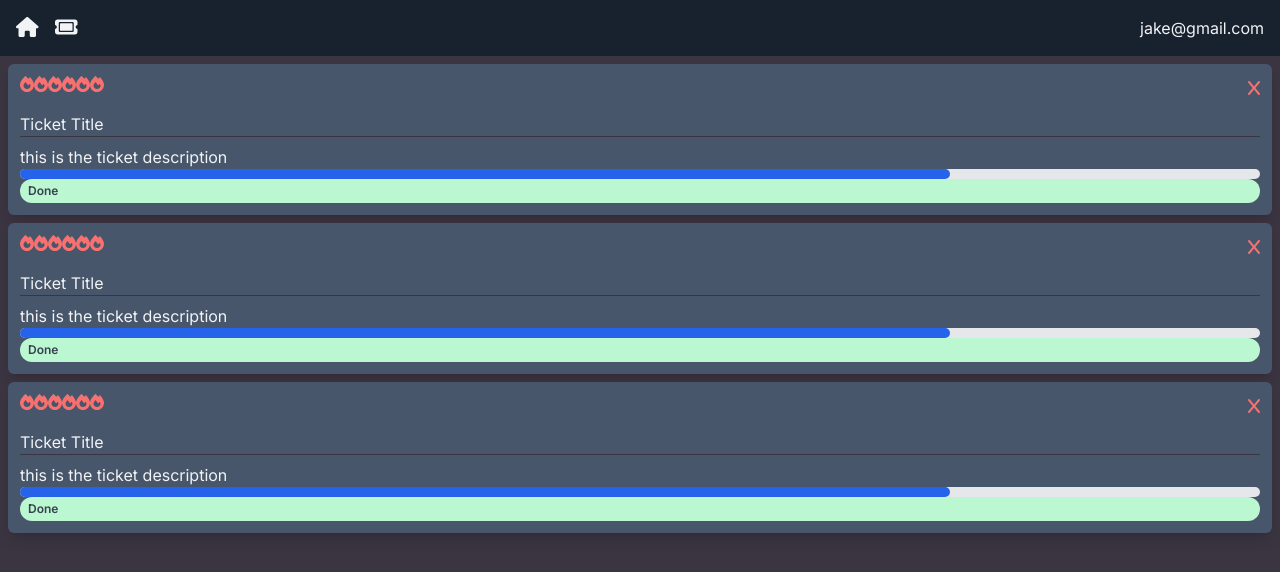
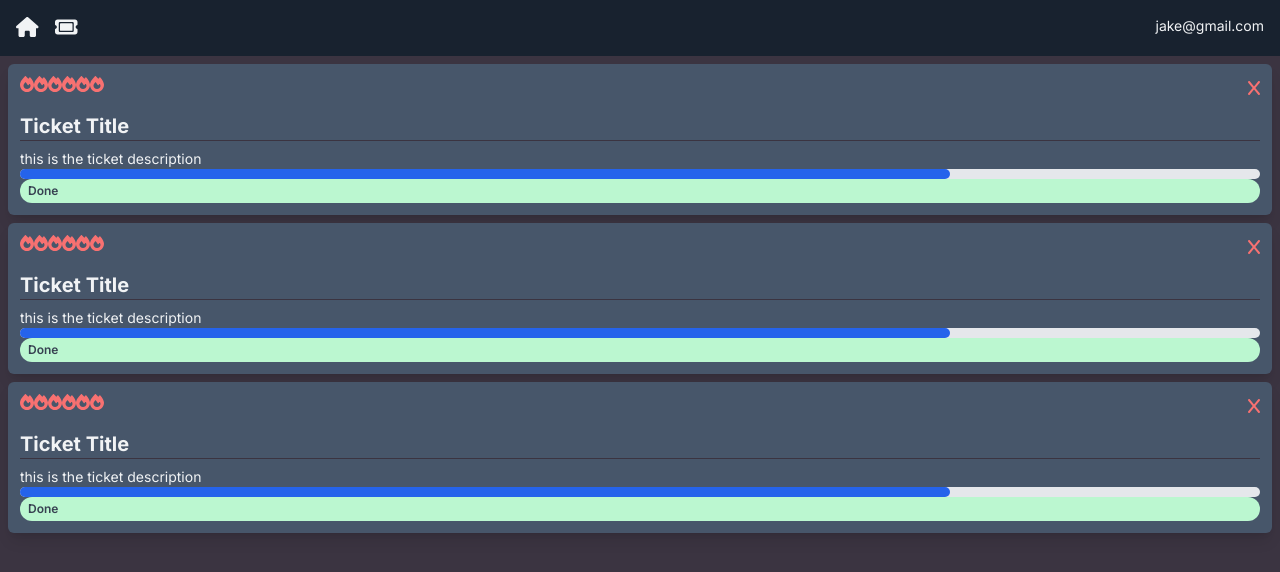
Before and after one commit to leila0202/ticket-app, a Next.js app: page / in a window 1280 px wide. Shown: the top 572 px of the page. Built offline with nearby package versions, Linux system fonts and the light colour scheme.

Commit message:
added some styling for h1-4 and p tag

```diff
--- a/app/globals.css
+++ b/app/globals.css
@@ -1,6 +1,35 @@
 @tailwind base;
 @tailwind components;
 @tailwind utilities;
+
+@layer base {
+  h1,
+  h2,
+  h3,
+  h4 {
+    @apply font-bold;
+  }
+
+  h1 {
+    @apply text-4xl;
+  }
+
+  h2 {
+    @apply text-3xl;
+  }
+
+  h3 {
+    @apply text-2xl;
+  }
+
+  h4 {
+    @apply text-xl;
+  }
+
+  p {
+    @apply text-sm text-default-text;
+  }
+}
 
 @layer components {
   .icon {
```
